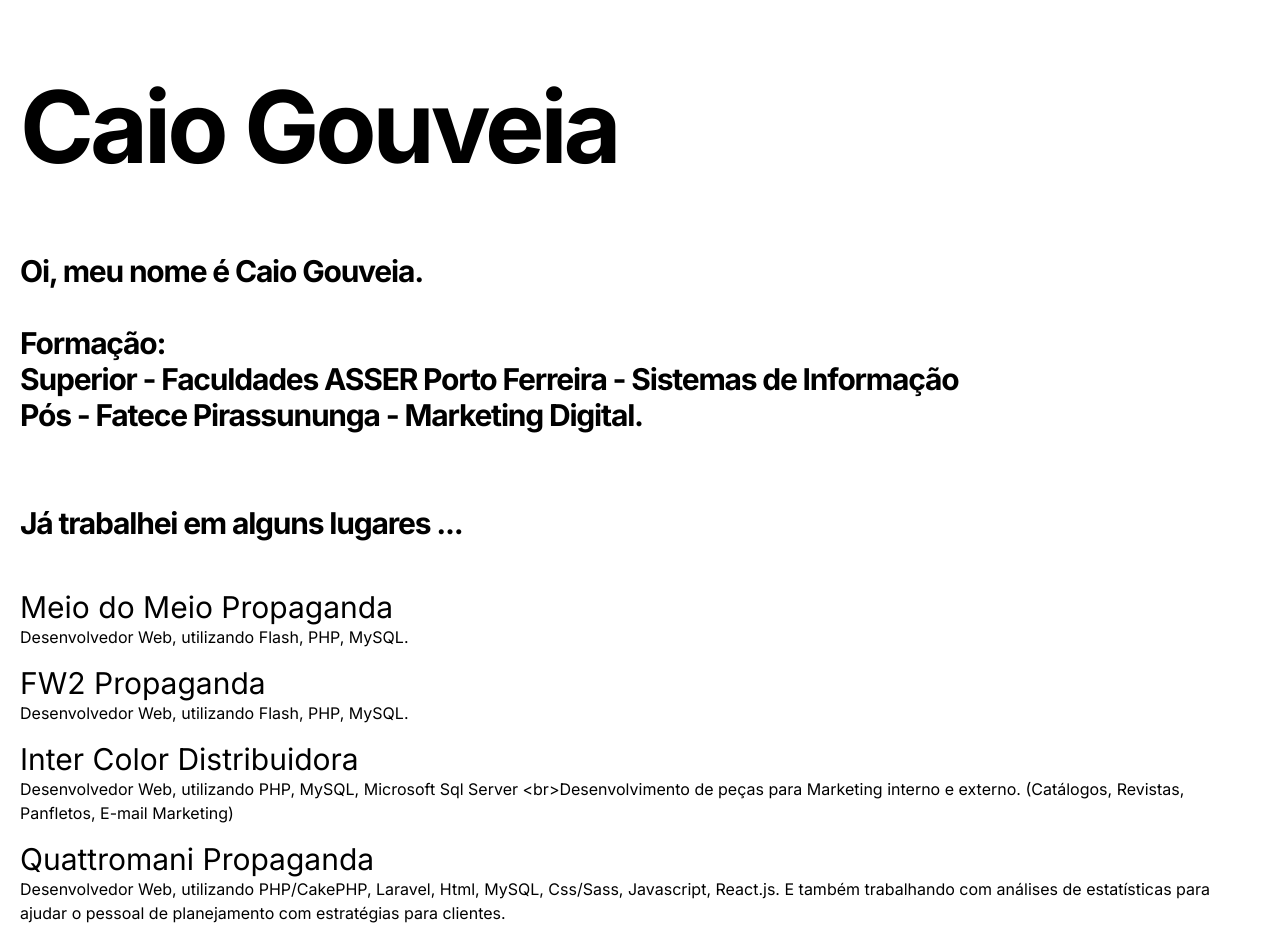
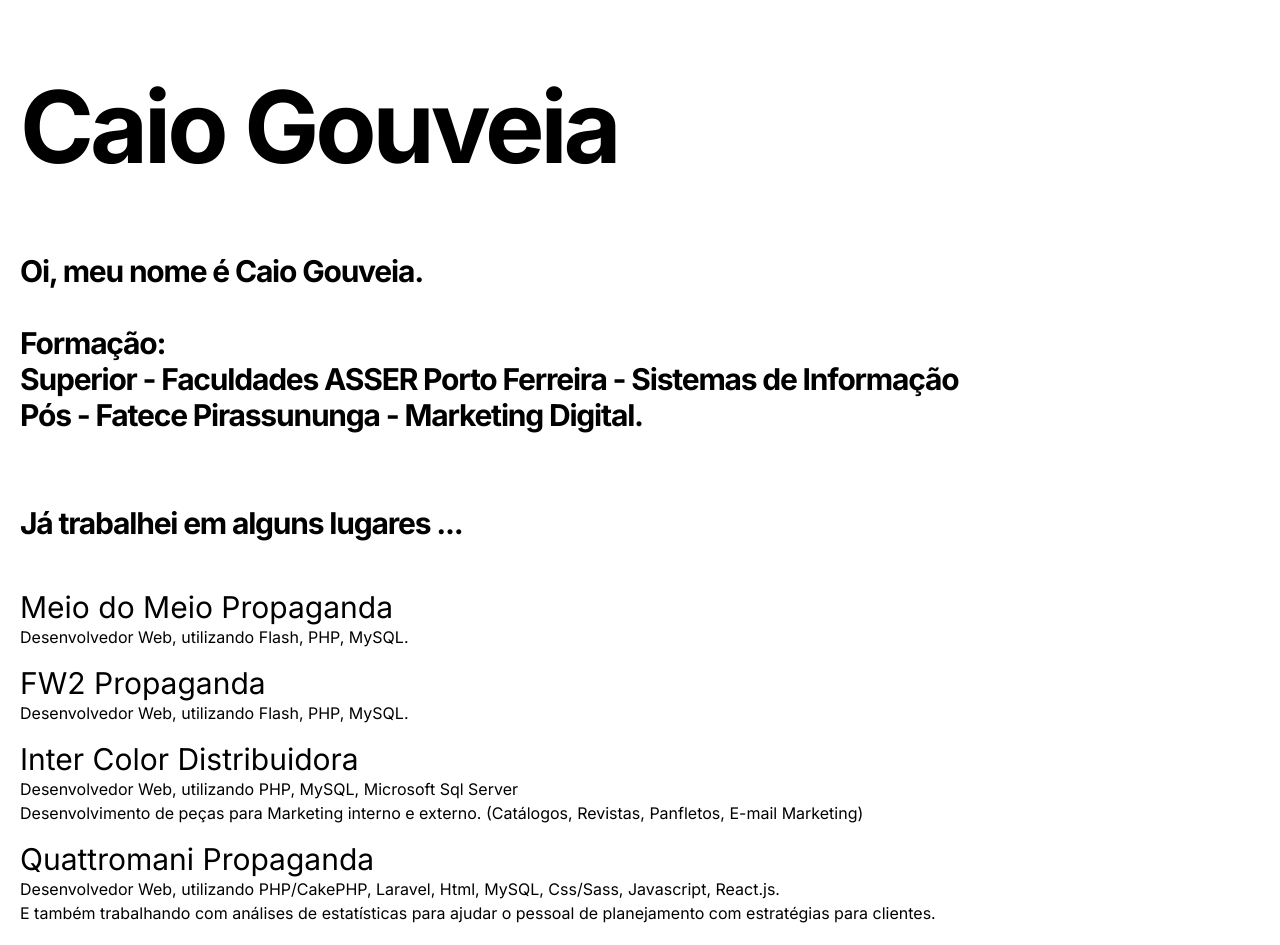
Before and after one commit to caiogouveia/caiogouveia.github.io, a Next.js app: page / in a window 1280 px wide. Shown: the top 945 px of the page. Built offline with nearby package versions, Linux system fonts and the light colour scheme.

Commit message:
add <br>

```diff
--- a/package.json
+++ b/package.json
@@ -9,7 +9,7 @@
     "classnames": "^2.5.1",
     "date-fns": "^3.3.1",
     "gray-matter": "^4.0.3",
-    "next": "14.1.0",
+    "next": "^14.2.3",
     "react": "^18",
     "react-dom": "^18",
     "remark": "^15.0.1",
--- a/src/app/components/cv.tsx
+++ b/src/app/components/cv.tsx
@@ -5,7 +5,9 @@
 			{curriculo.map((item, index) => (
 						<section className="mb-4" key={index}>
 						<h1 className="text-3xl">{item.titulo}</h1>
-          {item.descricao}
+						<div
+						dangerouslySetInnerHTML={{__html: item.descricao}}
+						/>
 						</section>
 						))}
 			</div>
--- a/src/lib/constants.ts
+++ b/src/lib/constants.ts
@@ -25,7 +25,7 @@
   {
     titulo: "Quattromani Propaganda",
     descricao:
-      "Desenvolvedor Web, utilizando PHP/CakePHP, Laravel, Html, MySQL, Css/Sass, Javascript, React.js. E também trabalhando com análises de estatísticas para ajudar o pessoal de planejamento com estratégias para clientes.",
+      "Desenvolvedor Web, utilizando PHP/CakePHP, Laravel, Html, MySQL, Css/Sass, Javascript, React.js.<br/> E também trabalhando com análises de estatísticas para ajudar o pessoal de planejamento com estratégias para clientes.",
   },
   {
     titulo: "TPF - Transportadora Porto Ferreira",
```
Also changed, not shown: 1 other file (tests, documents, lock files or other folders). Lines whose indentation alone changed are shown as unchanged.
